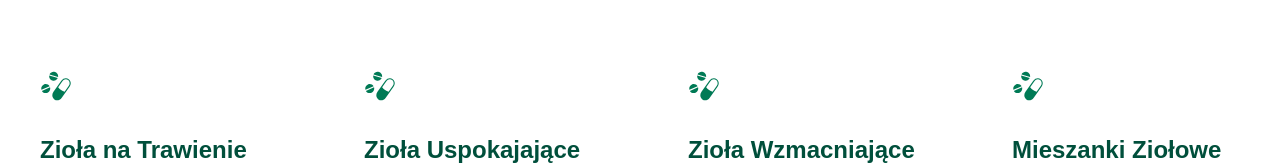
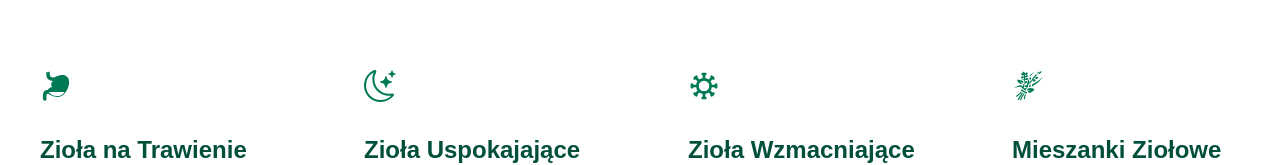
Before and after one commit to MichalIrzylowski/herbalist, a Next.js app: page / in a window 1280 px wide. Shown: the part 1706-1871 px from the top of the page. Built offline with nearby package versions, Linux system fonts and the light colour scheme.

Commit message:
Update icon names in Home component and enhance Icon component with new icons for health and wellness

```diff
--- a/src/app/page.tsx
+++ b/src/app/page.tsx
@@ -49,27 +49,27 @@ export default function Home() {
               title: "Zioła na Trawienie",
               description:
                 "Naturalne wsparcie dla zdrowego układu pokarmowego.",
-              iconName: "medicines",
+              iconName: "stomach",
               padding: "medium",
             },
             {
               title: "Zioła Uspokajające",
               description: "Pomoc w redukcji stresu i poprawie jakości snu.",
-              iconName: "medicines",
+              iconName: "sleep",
               padding: "medium",
             },
             {
               title: "Zioła Wzmacniające",
               description:
                 "Wzmocnienie odporności i ogólnej witalności organizmu.",
-              iconName: "medicines",
+              iconName: "immunity",
               padding: "medium",
             },
             {
               title: "Mieszanki Ziołowe",
               description:
                 "Specjalnie skomponowane mieszanki dla kompleksowego działania.",
-              iconName: "medicines",
+              iconName: "herbsBundle",
               padding: "medium",
             },
           ]}
```
Also changed, not shown: src/components/Icon/index.tsx (+22 -2 lines).
